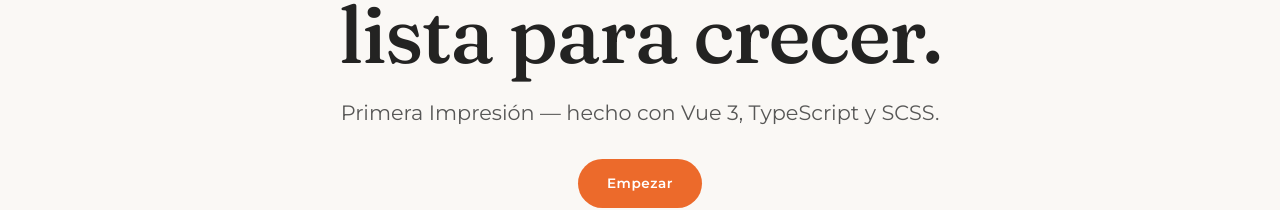
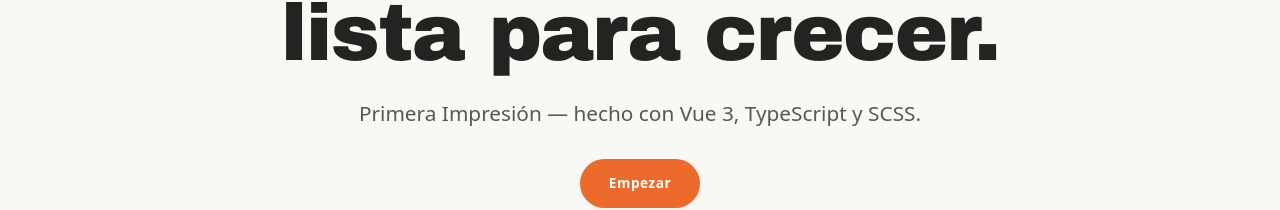
Before and after one commit to yeyodev1/primera-impresion-frontapp, a Vue app: page / in a window 1280 px wide. Shown: the part 317-527 px from the top of the page. Built offline with nearby package versions, Linux system fonts and the light colour scheme; no server answers.

Commit message:
feat: tipografías League Spartan y Barlow

```diff
--- a/src/styles/fonts.module.scss
+++ b/src/styles/fonts.module.scss
@@ -1,7 +1,9 @@
 // Solo variables. Las fuentes se cargan con <link> en index.html: este archivo
 // se inyecta en cada SFC vía vite.config.ts, así que no debe emitir CSS.
 
-$font-display: 'Fraunces', Georgia, serif;
-$font-principal: 'Montserrat', system-ui, sans-serif;
+// League Spartan: geométrica y pesada, la pariente más cercana del logotipo.
+// Barlow: el aire técnico del "¡Es la que cuenta!" para textos largos.
+$font-display: 'League Spartan', 'Arial Black', system-ui, sans-serif;
+$font-principal: 'Barlow', system-ui, sans-serif;
 $font-secondary: $font-principal;
 $font-body: $font-principal;
```
